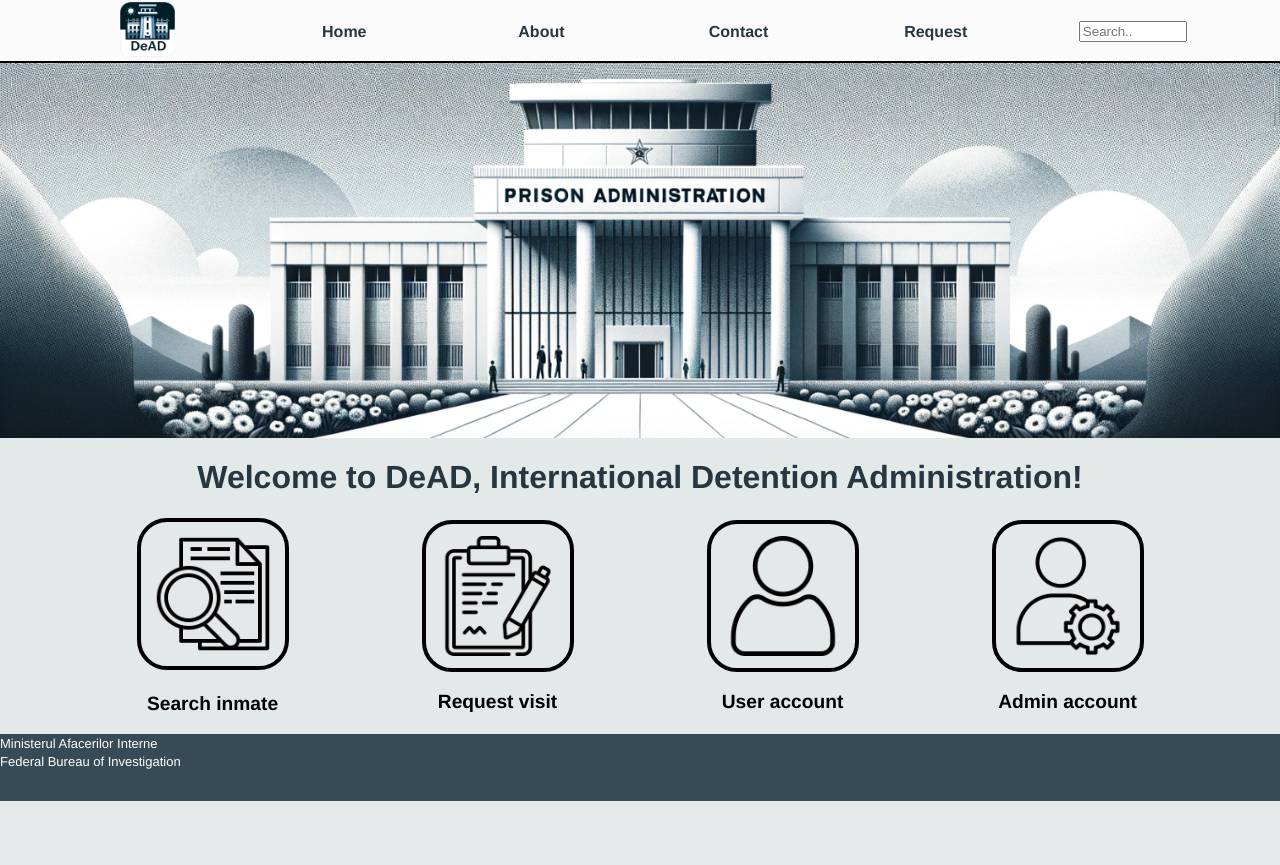
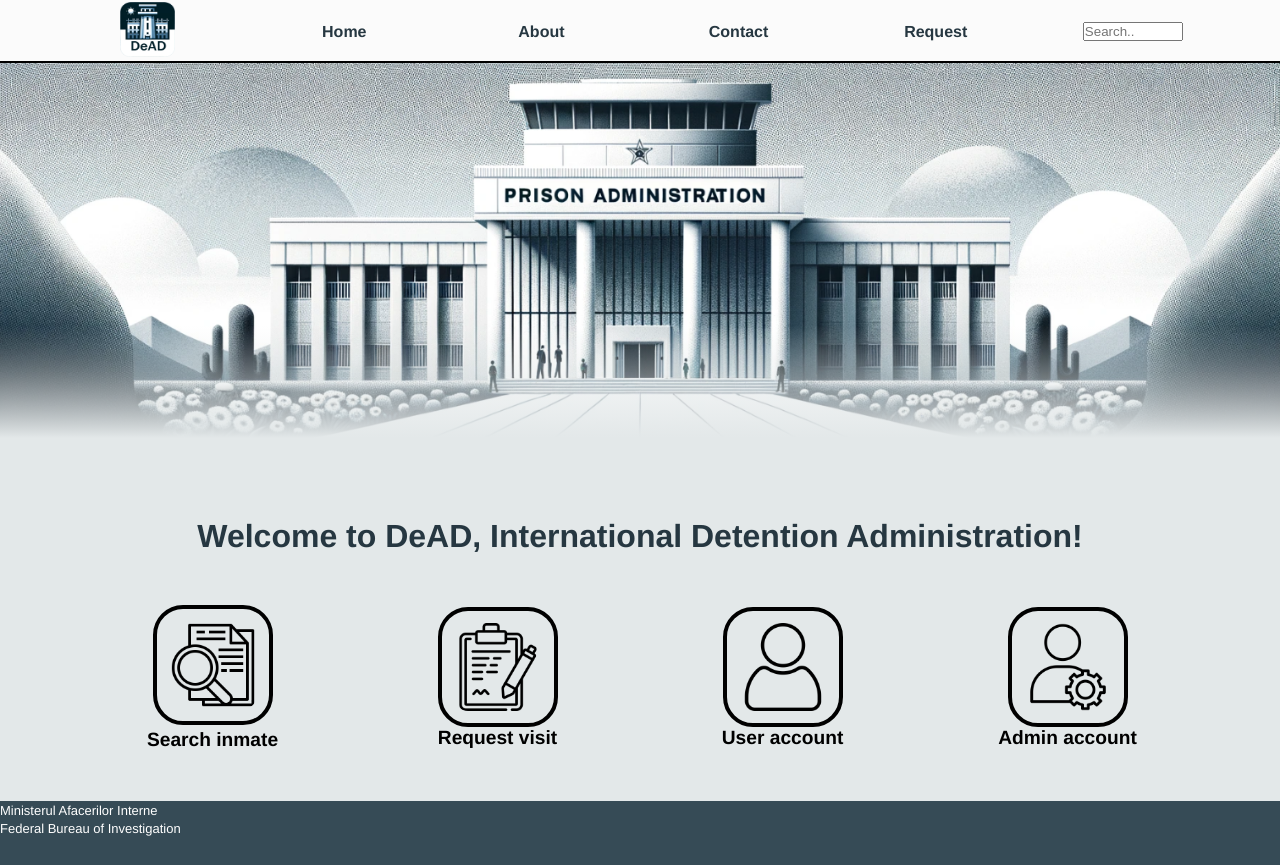
Before and after one commit to Marcu123/DeAD, a PHP site: page /public/index.html in a window 1280 px wide. Before the commit the page ends 801 px from the top, so only its background shows below. Run offline with PHP 8.4, Linux system fonts and the light colour scheme.

Commit message:
Fixed homepage

```diff
--- a/public/index.html
+++ b/public/index.html
@@ -45,11 +45,14 @@
     </header>
 
     <main>
-      <img
-        class="main-image"
-        src="../src/assets/fundalbun.png"
-        alt="Main Image"
-      />
+      <div class="main-image-container">
+        <img
+          class="main-image"
+          src="../src/assets/fundalbun.png"
+          alt="Prison"
+        />
+        <div class="main-image-gradient"></div>
+      </div>
       <h1 class="header">
         Welcome to DeAD, International Detention Administration!
       </h1>
@@ -63,7 +66,7 @@
               title="Search inmate"
             />
           </a>
-          <p class = "button-list__text">Search inmate</p>
+          <p class="button-list__text">Search inmate</p>
         </li>
         <li class="button-list__element">
           <img
@@ -71,7 +74,7 @@
             src="../src/assets/request.png"
             title="Request"
           />
-          <p class = "button-list__text">Request visit</p>
+          <p class="button-list__text">Request visit</p>
         </li>
         <li class="button-list__element">
           <img
@@ -79,7 +82,7 @@
             src="../src/assets/user.png"
             title="User account"
           />
-          <p class = "button-list__text">User account</p>
+          <p class="button-list__text">User account</p>
         </li>
         <li class="button-list__element">
           <img
@@ -87,7 +90,7 @@
             src="../src/assets/admin.png"
             title="Admin account"
           />
-          <p class = "button-list__text">Admin account</p>
+          <p class="button-list__text">Admin account</p>
         </li>
       </ul>
     </main>
--- a/src/styles/index.css
+++ b/src/styles/index.css
@@ -1,3 +1,9 @@
+* {
+  margin: 0;
+  padding: 0;
+  box-sizing: border-box;
+}
+
 html, body {
   height: auto;
   margin: 0;
@@ -134,6 +140,24 @@ body::-webkit-scrollbar {
   align-items: center;
   height: 100%;
   color: #263741;
+  margin-top: 80px;
+  margin-bottom: 50px;
+  text-align: center;
+}
+
+.main-image-container {
+  display: flex;
+  justify-content: center;
+  align-items: center;
+  height: 100%;
+  position: relative;
+}
+
+.main-image-gradient {
+  position: absolute;
+  width: 100%;
+  height: 100%;
+  background: linear-gradient(0deg, rgb(227, 232, 233) 0%, rgba(0, 0, 0, 0) 30%);
 }
 
 .main-image {
@@ -148,8 +172,7 @@ body::-webkit-scrollbar {
   justify-content: space-evenly;
   align-items: center;
   list-style: none;
-  margin: 0;
-  padding: 0;
+  margin-bottom: 50px;
 }
 .button-list__element {
   width: 145px;
--- a/src/styles/index.scss
+++ b/src/styles/index.scss
@@ -1,4 +1,10 @@
 @use 'base';
+
+* {
+    margin: 0;
+    padding: 0;
+    box-sizing: border-box;
+}
 
 html,body{
     @include base.html-body;
@@ -113,6 +119,24 @@ body::-webkit-scrollbar {
     align-items: center;
     height: 100%;
     color: base.$text-color;
+    margin-top: 80px;
+    margin-bottom: 50px;
+    text-align: center;
+}
+
+.main-image-container {
+    display: flex;
+    justify-content: center;
+    align-items: center;
+    height: 100%;
+    position: relative;
+}
+
+.main-image-gradient {
+    position: absolute;
+    width: 100%;
+    height: 100%;
+    background: linear-gradient(0deg, rgba(227,232,233,1) 0%, rgba(0,0,0,0) 30%);
 }
 
 .main-image{
@@ -128,8 +152,7 @@ body::-webkit-scrollbar {
     align-items: center;
     list-style: none;
 
-    margin: 0;
-    padding: 0;
+    margin-bottom: 50px;
 
     &__element{
         width: 145px;
```
Also changed, not shown: 1 other file.
